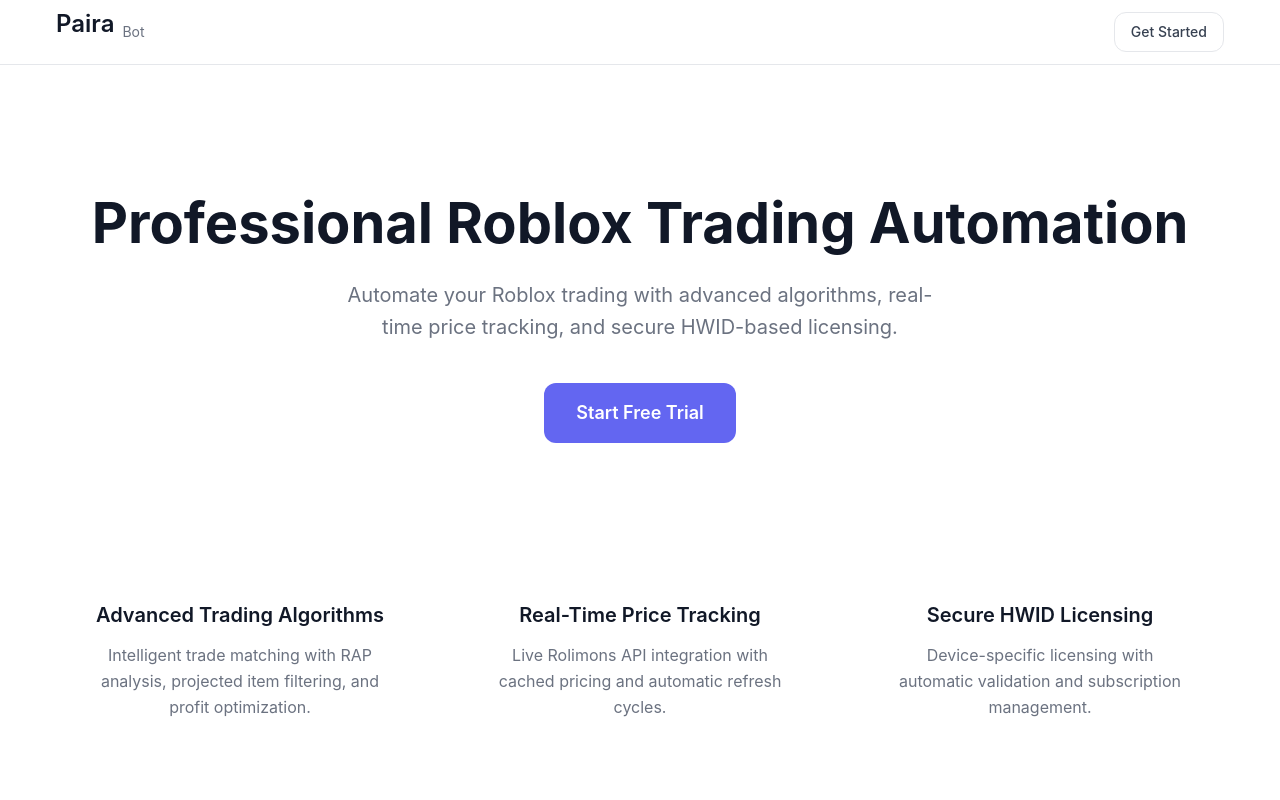
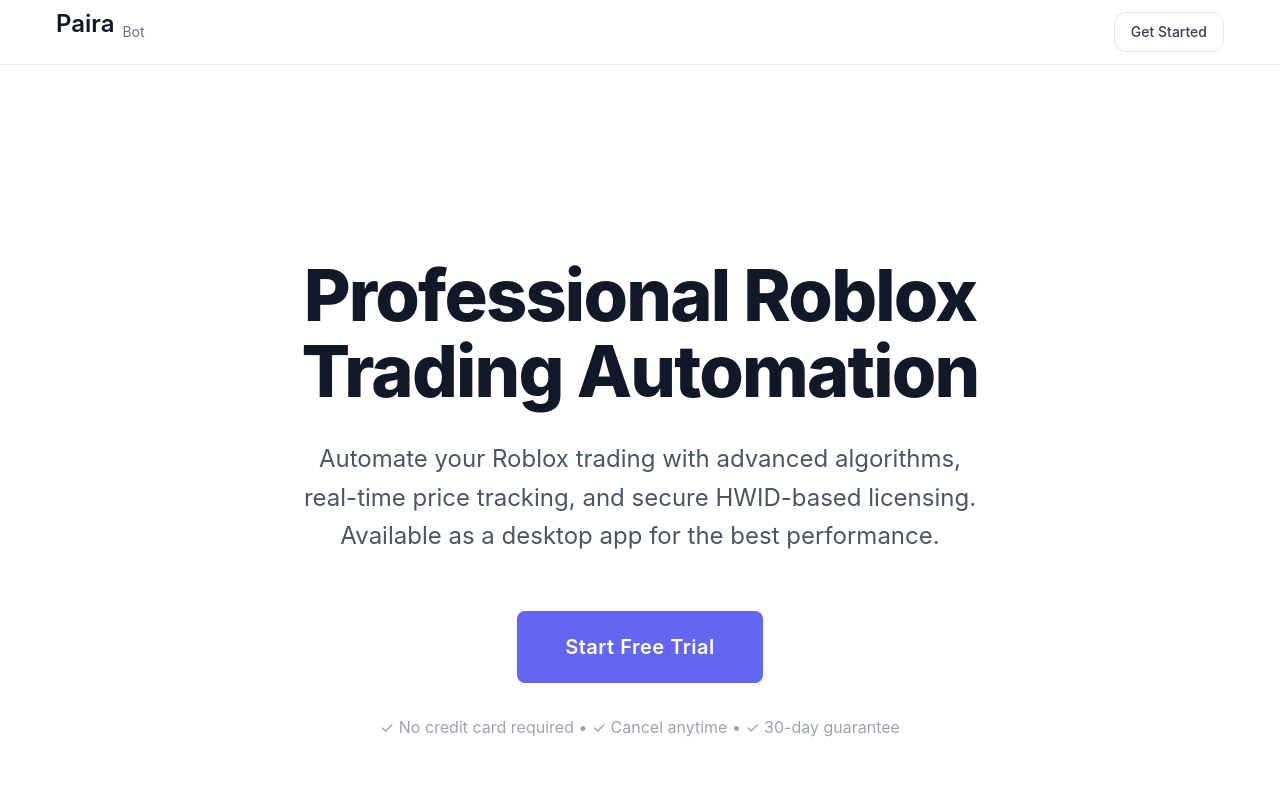
Before and after one commit to Gladamy/paira-subscription-system, a Next.js app in the folder paira-frontend/: page / in a window 1280 px wide. Shown: the top 800 px of the page. Built offline with nearby package versions, Linux system fonts and the light colour scheme; no server answers.

Commit message:
Improve hero section typography: larger fonts, better spacing, modern font stack, enhanced layout

```diff
--- a/paira-frontend/src/app/page.tsx
+++ b/paira-frontend/src/app/page.tsx
@@ -60,7 +60,7 @@ export default function Home() {
     <div style={{
       minHeight: '100vh',
       backgroundColor: '#FFFFFF',
-      fontFamily: "'Inter', 'SF Pro', sans-serif",
+      fontFamily: "'Inter', 'SF Pro Text', -apple-system, BlinkMacSystemFont, sans-serif",
       color: '#111827'
     }}>
       {/* Header */}
@@ -120,53 +120,74 @@ export default function Home() {
       </header>
 
       {/* Main Content */}
-      <main style={{ padding: '4rem 1rem', maxWidth: '1200px', margin: '0 auto' }}>
+      <main style={{ padding: '6rem 1rem', maxWidth: '1400px', margin: '0 auto' }}>
         {/* Hero Section */}
         <div style={{
           textAlign: 'center',
-          padding: '4rem 0',
-          marginBottom: '4rem'
+          padding: '6rem 0 8rem',
+          marginBottom: '6rem'
         }}>
           <h1 style={{
-            fontSize: '3.5rem',
-            fontWeight: 700,
+            fontSize: '4.5rem',
+            fontWeight: 800,
             color: '#111827',
-            marginBottom: '1.5rem',
-            lineHeight: '1.1'
+            marginBottom: '2rem',
+            lineHeight: '1.05',
+            letterSpacing: '-0.025em',
+            fontFamily: "'Inter', 'SF Pro Display', -apple-system, BlinkMacSystemFont, sans-serif"
           }}>
-            Professional Roblox Trading Automation
+            Professional Roblox<br/>
+            Trading Automation
           </h1>
           <p style={{
-            fontSize: '1.25rem',
-            color: '#6B7280',
-            marginBottom: '2.5rem',
-            maxWidth: '600px',
-            margin: '0 auto 2.5rem',
-            lineHeight: '1.6'
+            fontSize: '1.5rem',
+            color: '#4B5563',
+            marginBottom: '3.5rem',
+            maxWidth: '700px',
+            margin: '0 auto 3.5rem',
+            lineHeight: '1.6',
+            fontWeight: '400',
+            fontFamily: "'Inter', 'SF Pro Text', -apple-system, BlinkMacSystemFont, sans-serif"
           }}>
-            Automate your Roblox trading with advanced algorithms, real-time price tracking, and secure HWID-based licensing.
+            Automate your Roblox trading with advanced algorithms, real-time price tracking, and secure HWID-based licensing. Available as a desktop app for the best performance.
           </p>
+          <div style={{ marginBottom: '2rem' }}>
             <button
               onClick={() => handleStripeCheckout(STRIPE_PRICES.annual)}
               style={{
                 backgroundColor: '#6366F1',
                 color: '#FFFFFF',
                 border: 'none',
-              padding: '1rem 2rem',
-              fontSize: '1.125rem',
+                padding: '1.25rem 3rem',
+                fontSize: '1.25rem',
                 fontWeight: 600,
                 cursor: 'pointer',
-              transition: 'all 0.2s'
+                transition: 'all 0.2s',
+                borderRadius: '0.5rem',
+                fontFamily: "'Inter', 'SF Pro Text', -apple-system, BlinkMacSystemFont, sans-serif",
+                letterSpacing: '0.025em'
               }}
               onMouseEnter={(e) => {
                 e.currentTarget.style.backgroundColor = '#5855EB';
+                e.currentTarget.style.transform = 'translateY(-1px)';
+                e.currentTarget.style.boxShadow = '0 10px 25px rgba(99, 102, 241, 0.3)';
               }}
               onMouseLeave={(e) => {
                 e.currentTarget.style.backgroundColor = '#6366F1';
+                e.currentTarget.style.transform = 'translateY(0)';
+                e.currentTarget.style.boxShadow = 'none';
               }}
             >
               {isLoggedIn ? 'Go to Dashboard' : 'Start Free Trial'}
             </button>
+          </div>
+          <p style={{
+            fontSize: '1rem',
+            color: '#9CA3AF',
+            fontFamily: "'Inter', 'SF Pro Text', -apple-system, BlinkMacSystemFont, sans-serif"
+          }}>
+            ✓ No credit card required • ✓ Cancel anytime • ✓ 30-day guarantee
+          </p>
         </div>
 
         {/* Features Section */}
```
Lines whose indentation alone changed are shown as unchanged.
